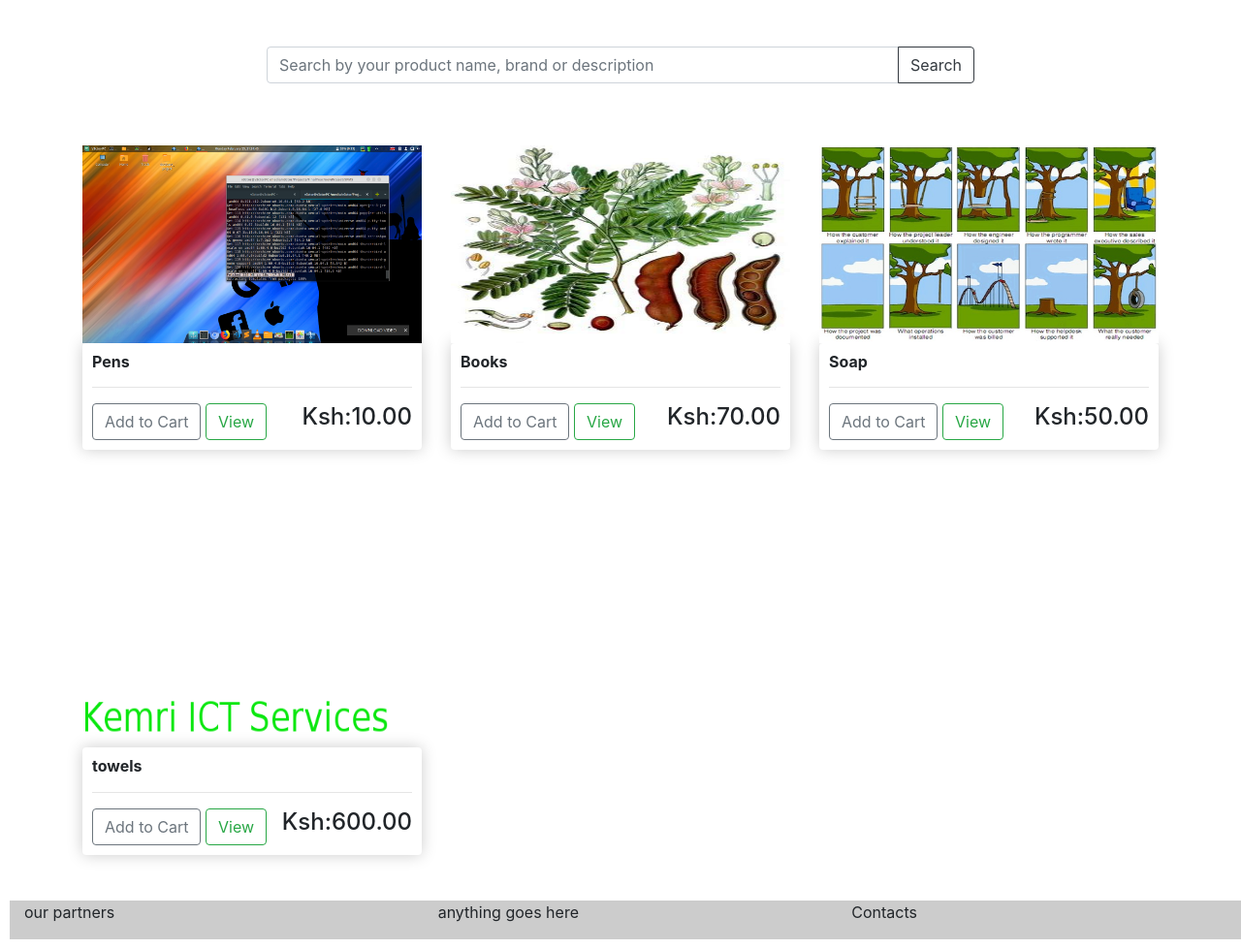
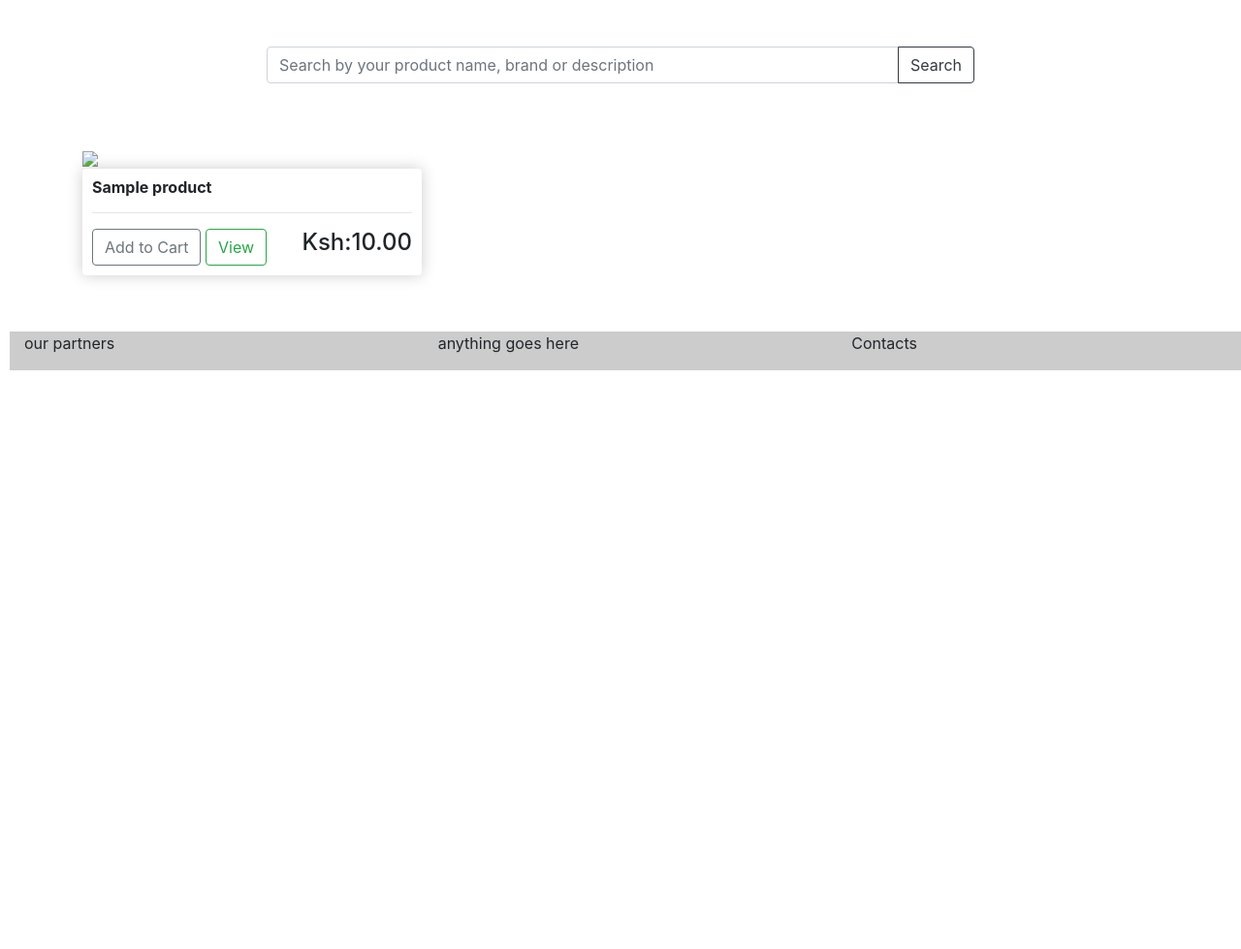
Before and after one commit to KariukiAbel/django-Ecommerce-, a Django app: page / in a window 1280 px wide. Shown: the part 64-1043 px from the top of the page at 97% size. After the commit the page ends 446 px from the top, so only its background shows below. Run offline with Django 3.2, Linux system fonts and the light colour scheme; data comes from the database, SQL or seed files in the repository; tables that the repository leaves empty hold one stand-in row (values such as "Sample post"); some libraries are stand-ins or nearby versions.

Commit message:
Decided to refactor some parts of this project. One, I changed the relationships in product models so that I could access the product description model from the product model and after doing all that now I get a valueErro

```diff
--- a/EcommerceSystem/cart/urls.py
+++ b/EcommerceSystem/cart/urls.py
@@ -6,6 +6,6 @@
 urlpatterns = [
     path('', views.cart_view, name='cart'),
     path('checkout/', views.checkout_view, name='checkout'),
-    path('update_item/', views.updateItem, name='update_item')
+    path('update_item/', views.updateItem)
 
 ]
--- a/EcommerceSystem/products/models.py
+++ b/EcommerceSystem/products/models.py
@@ -3,19 +3,6 @@
 from suppliers.models import supplier_details
 
 # Create your models here.
-class Product(models.Model):
-    name = models.CharField(max_length=100)
-    date_added = models.DateField(auto_now_add = True)
-    price = models.FloatField(max_length=100)
-    added_by = models.ForeignKey(User, on_delete=models.CASCADE)
-    in_store = models.BooleanField(default="True")
-
-
-    def __str__(self):
-        return self.name
-
-
-
 class Unit(models.Model):
     unit_name = models.CharField(max_length =100)
 
@@ -35,9 +22,21 @@
     unit_description = models.ForeignKey(Unit, on_delete=models.SET_NULL, blank=True, null =True)
     description = models.TextField(max_length=255)
     quantity = models.IntegerField()
-    product = models.OneToOneField(Product, on_delete=models.CASCADE)
     supplier = models.ForeignKey(supplier_details, on_delete=models.CASCADE)
 
 
     def __str__(self):
         return self.description
+
+class Product(models.Model):
+    name = models.CharField(max_length=100)
+    date_added = models.DateField(auto_now_add = True)
+    price = models.FloatField(max_length=100)
+    added_by = models.ForeignKey(User, on_delete=models.CASCADE)
+    in_store = models.BooleanField(default="True")
+    product_description = models.OneToOneField(Product_description, on_delete=models.CASCADE)
+
+
+
+    def __str__(self):
+        return self.name
--- a/EcommerceSystem/products/views.py
+++ b/EcommerceSystem/products/views.py
@@ -1,10 +1,10 @@
-from django.shortcuts import render, redirect
+from django.shortcuts import render
 from .models import *
 
 
 # Create your views here.
 def index_view(request):
-    products = Product_description.objects.all()
+    products = Product.objects.all()
     return render(request, 'products/index.html', {'products':products})
 
 def product_details_view(request, pk):
@@ -12,5 +12,5 @@
     return render(request, 'products/details.html', {'product': product})
 
 def search_view(request, item):
-    product = Product.objects.filter(name=item)
-    return render(request,'products/search.html',{'product':product})
+    product_item = Product.objects.filter(name=item)
+    return render(request,'products/search.html',{'product_item':product_item})
--- a/EcommerceSystem/static/cart.js
+++ b/EcommerceSystem/static/cart.js
@@ -18,7 +18,7 @@
 
 function updateUserOrder(productId, action) {
     console.log("User is authenticated, sending data...");
-    var url = 'cart/update_item/'
+    var url = 'cart/update_item/';
     fetch(url, {
         method: 'POST',
         headers: {
@@ -29,7 +29,7 @@
     }).then((response) => {
         return response.json();
     }).then((data) => {
-        console.log('Data: ', data)
-        location.reload()
+        console.log('Data: ', data);
+        location.reload();
     });
 }
--- a/EcommerceSystem/templates/products/index.html
+++ b/EcommerceSystem/templates/products/index.html
@@ -18,11 +18,11 @@
     <div class="col-md-4 ">
         <img class="thumbnail " src="{{product.image.url}} " width="100%" height="36%" alt="{{product.image.url}} ">
         <div class="box-element product ">
-            <h6><strong>{{product.product.name}}</strong></h6>
+            <h6><strong>{{product.name}}</strong></h6>
             <hr>
             <button class="btn btn-outline-secondary add-btn update-cart" data-product={{product.id}} data-action="add">Add to Cart</button>
             <a class="btn btn-outline-success " href="{% url 'products:details' pk=product.id %}">View</a>
-            <h4 style="display: inline-block; float:right;">Ksh:{{product.product.price|floatformat:2}}</h4>
+            <h4 style="display: inline-block; float:right;">Ksh:{{product.price|floatformat:2}}</h4>
         </div>
     </div>
     {% endfor %}
```
Also changed, not shown: EcommerceSystem/db.sqlite3, EcommerceSystem/media/Untitled.png (deleted), EcommerceSystem/media/speed.png (deleted), EcommerceSystem/media/tamarind.jpg (deleted), EcommerceSystem/media/tree-swing-project-management-medium.jpg (deleted), EcommerceSystem/products/migrations/0001_initial.py, EcommerceSystem/suppliers/migrations/0001_initial.py.
